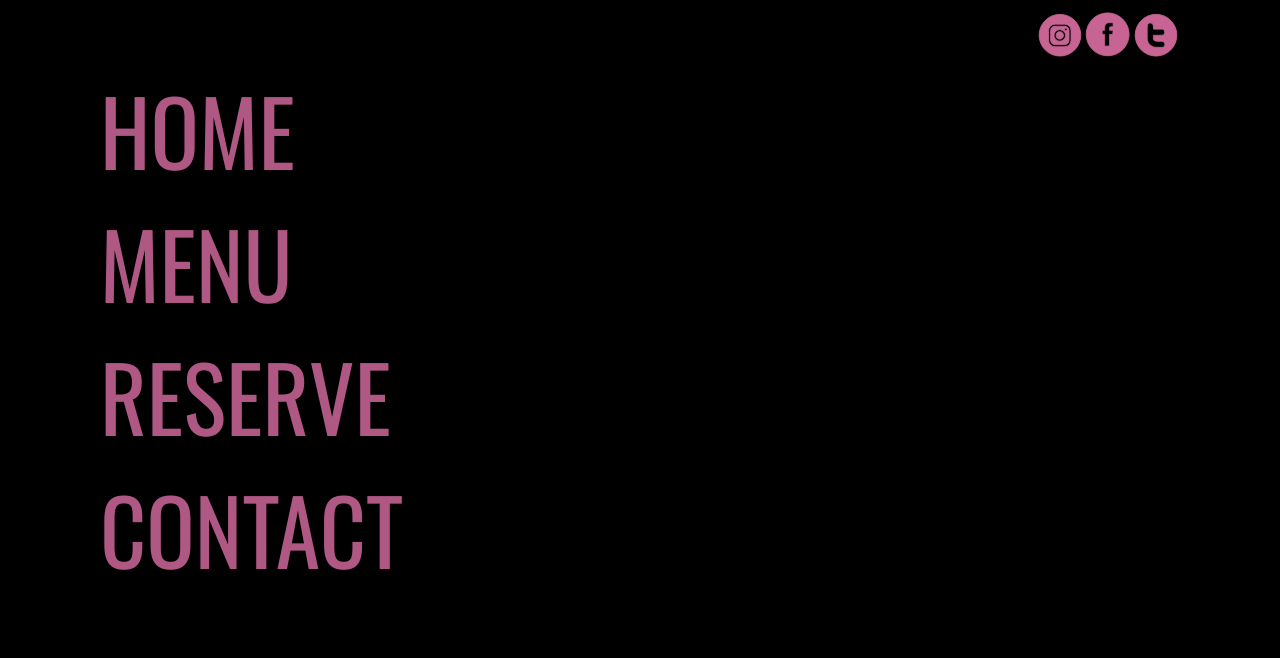
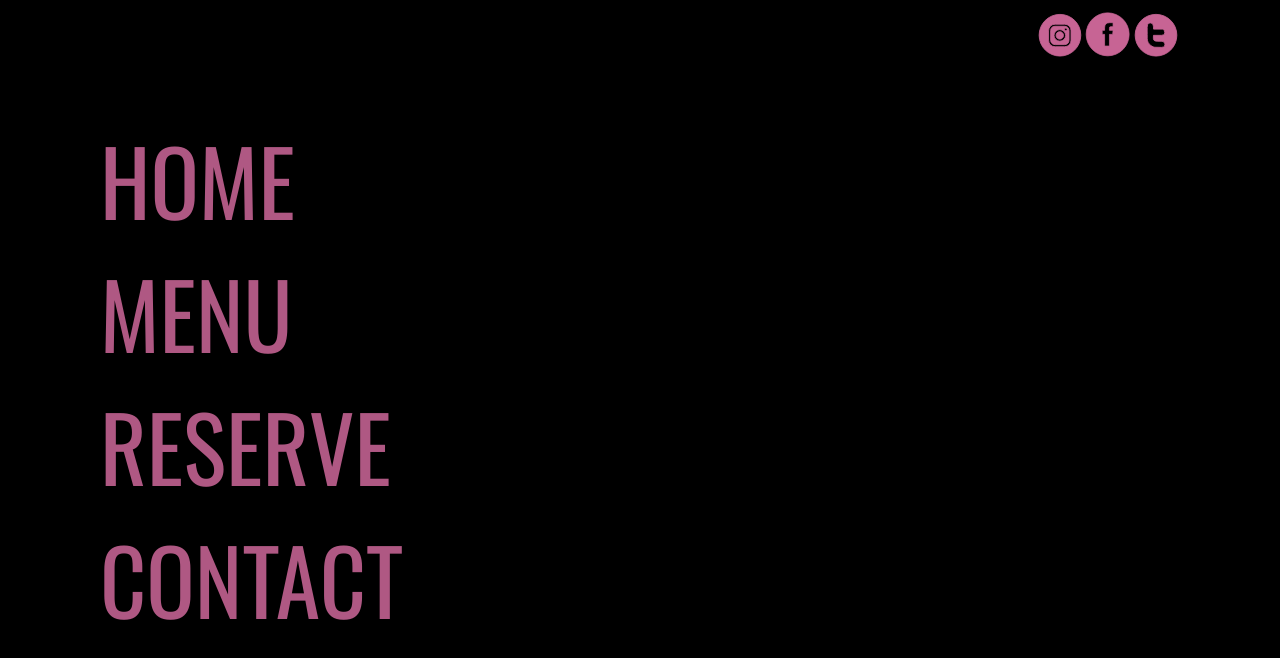
Before and after one commit to asabogal/kon-tiki, a React (Create React App) app: page / in a window 1280 px wide. Shown: the top 658 px of the page. Built offline with nearby package versions, Linux system fonts and the light colour scheme.

Commit message:
add padding and fix columns

```diff
--- a/src/pages/style.css
+++ b/src/pages/style.css
@@ -6,7 +6,6 @@
 
 .landing-grid {
   display: grid;
-  grid-template-columns: 40% 40%;
-  grid-template-rows: auto auto;
-  padding: 0 100px;
+  grid-template-columns: 30% 70%;
+  padding: 50px 100px;
 }
```
